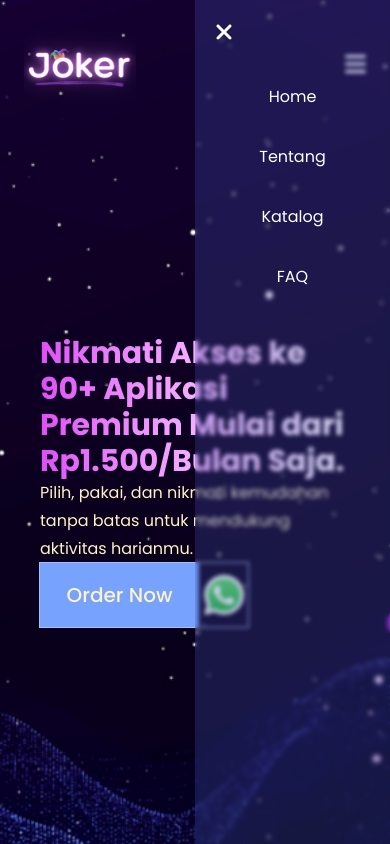
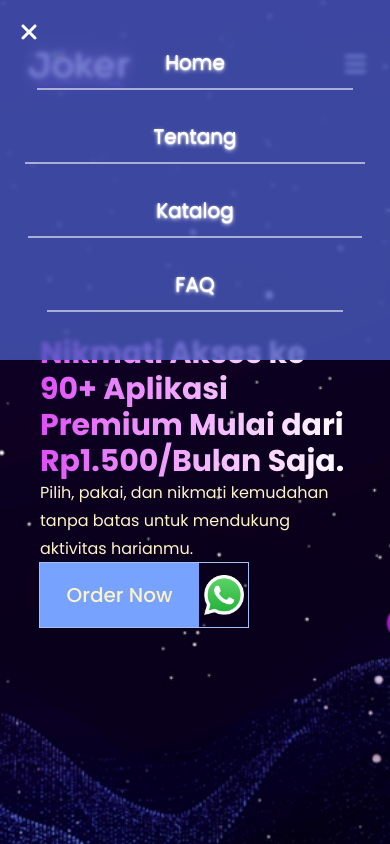
Before and after one commit to RIKO-FERNANDA-S/JokerShop, a Next.js app: page / in a window 390 px wide. Both pictures are taken after a click on the icon 355 px from the left and 64 px from the top of the page. Shown: the top 844 px of the page. Built offline with nearby package versions, Linux system fonts and the light colour scheme.

Commit message:
update navbar resposive

```diff
--- a/components/layouts/navbar.tsx
+++ b/components/layouts/navbar.tsx
@@ -101,15 +101,15 @@ function Navbar() {
       <section className={`max-md:flex ${poppins.className} hidden w-full justify-end {Active} `}>
 
         {Active && (
-          <div ref={menuRef} className="bg-[#4a5cc241] backdrop-blur-[2px] w-1/2 h-screen z-30 fixed p-5 flex flex-col">
-            <div>
+          <div ref={menuRef} className="bg-[#4a5cc2c7] backdrop-blur-[2px] w-full h-max z-20 fixed p-5 flex ">
+            <div className="absolute flex w-max ">
             <FontAwesomeIcon icon={faXmark} className="fa-xl" color="white" onClick={() => setActive(!Active)}/>
             </div>
-                <div className="flex text-white flex-col gap-9 mt-10 w-full text-center">
-                    <h1>Home</h1>
-                    <h1>Tentang</h1>
-                    <h1>Katalog</h1>
-                    <h1>FAQ</h1>
+                <div className="flex relative text-white flex-col gap-8 my-7 w-full text-center items-center">
+                    <Link href="#" className="text-shadow-md text-xl border-b-2 border-[#ffffff8f] w-max pb-3 px-32 text-shadow-[#ffff]">Home</Link>
+                    <Link href="#tentang" className="text-shadow-md text-xl border-b-2 border-[#ffffff8f] w-max pb-3 px-32 text-shadow-[#ffff]">Tentang</Link>
+                    <Link href="#katalog" className="text-shadow-md text-xl border-b-2 border-[#ffffff8f] w-max pb-3 px-32 text-shadow-[#ffff]">Katalog</Link>
+                    <Link href="#faq" className="text-shadow-md text-xl border-b-2 border-[#ffffff8f] w-max pb-3 px-32 text-shadow-[#ffff]">FAQ</Link>
                 </div>
           </div>
         )}
```
